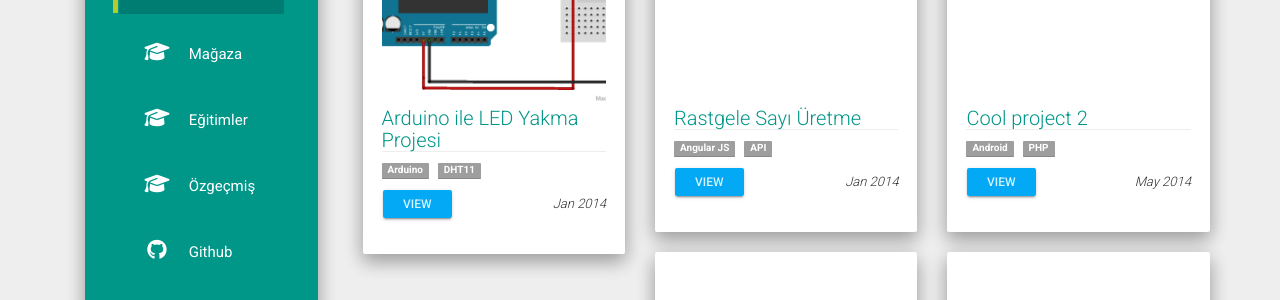
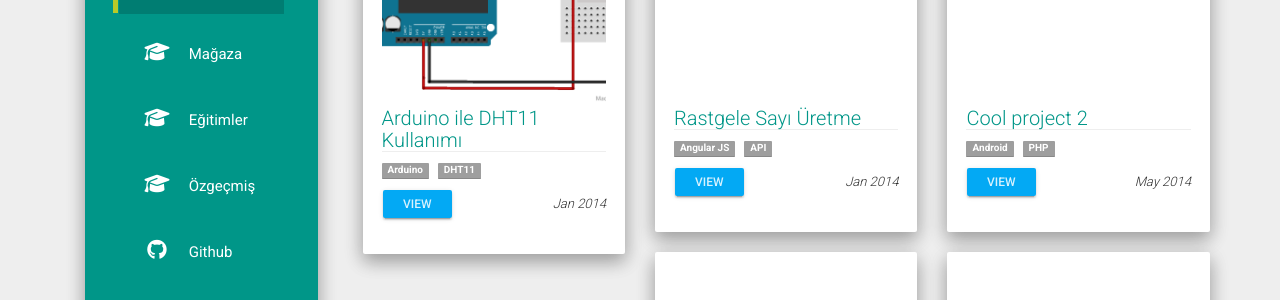
Before and after one commit to imonur/blog, a Jekyll site: the page built from projects.md, in a window 1280 px wide. Shown: the part 406-706 px from the top of the page. Built offline with Jekyll 4.4.1, drawn with Linux system fonts in a browser that asks for light colours; nearby versions of some CDN libraries.

Commit message:
Update projects.json

```diff
--- a/_data/projects.json
+++ b/_data/projects.json
@@ -1,6 +1,6 @@
 [
 	{
-		"name": "Arduino ile LED Yakma Projesi",
+		"name": "Arduino ile DHT11 Kullanımı",
 		"image": "blog/static/projects/placeholder.jpg",
 		"url": "https://imonur.github.io/blog/coding/2023/02/02/arduino-ile-dht11-kullanimi.html",
 		"date": "Jan 2014",
```
